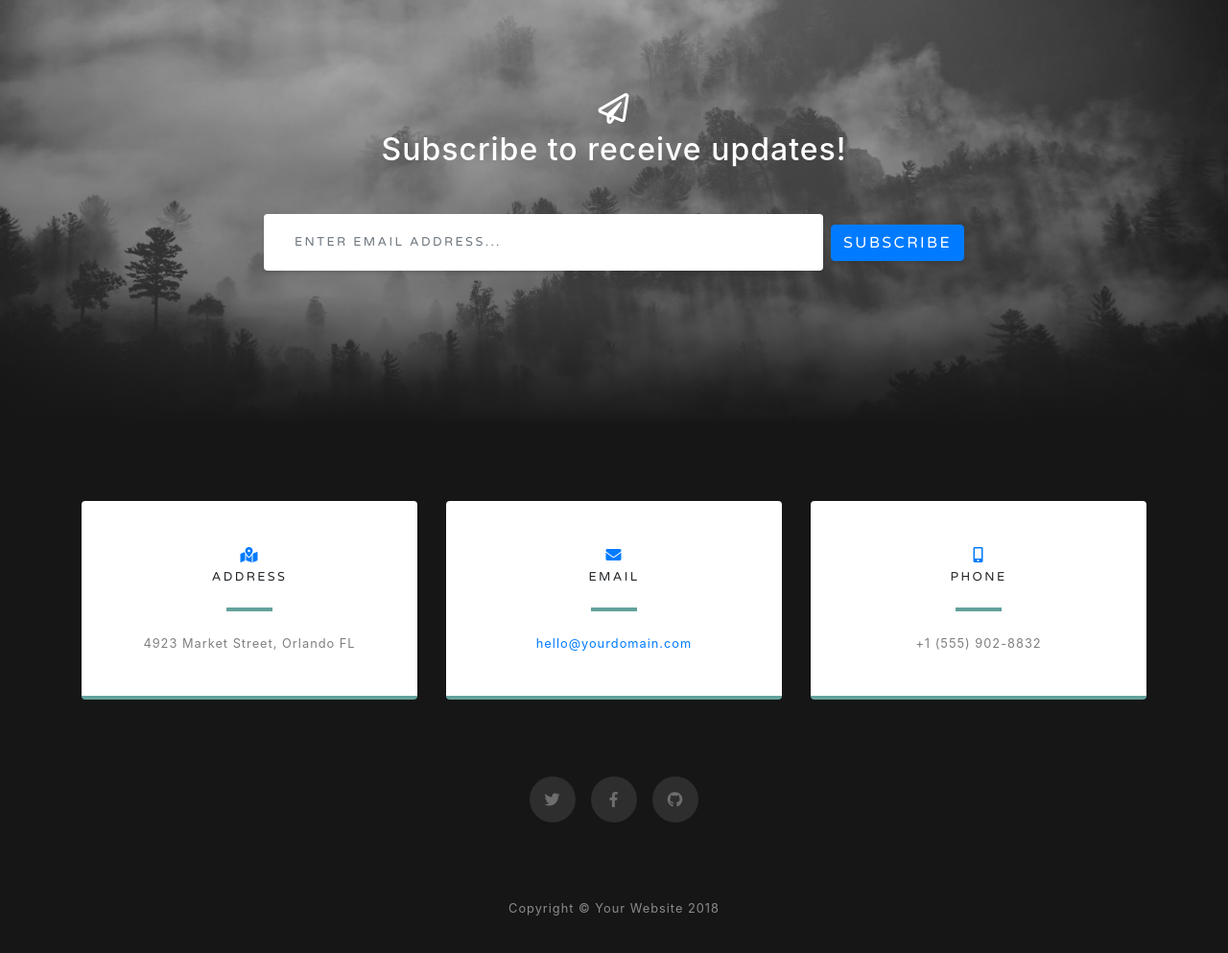
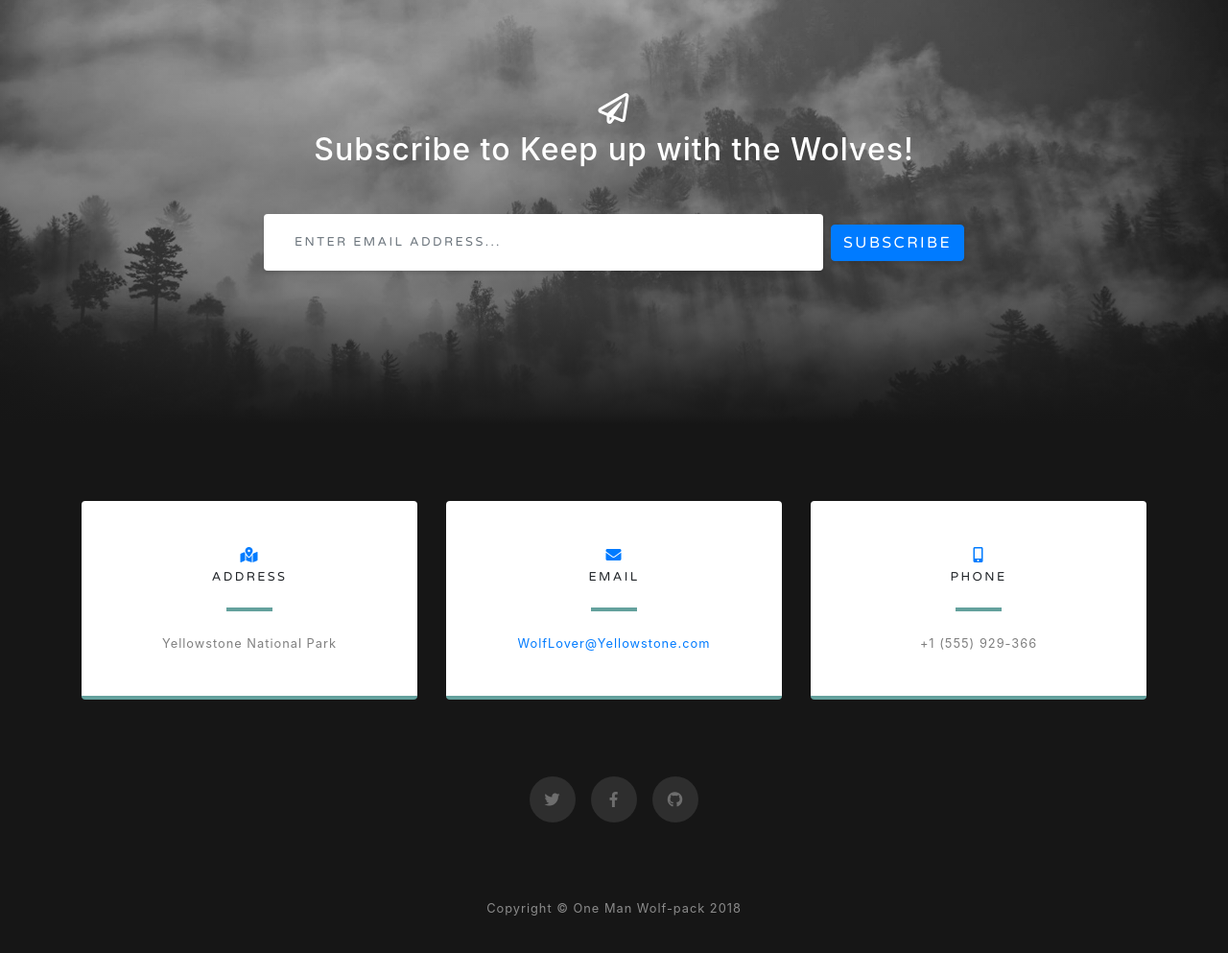
Before and after one commit to cartyrya/YellowstoneWolves, a website with bundled scripts: page index.html in a window 1280 px wide. Shown: the part 4200-5193 px from the top of the page at 96% size. Built offline with nearby package versions, Linux system fonts and the light colour scheme; files whose address does not match are found by name.

Commit message:
Messing around with pictures and customizing bootstrap page

```diff
--- a/css/grayscale.css
+++ b/css/grayscale.css
@@ -210,7 +210,7 @@
 .signup-section {
   padding: 10rem 0;
   background: -webkit-gradient(linear, left top, left bottom, from(rgba(22, 22, 22, 0.1)), color-stop(75%, rgba(22, 22, 22, 0.5)), to(#161616)), url("../img/bg-signup.jpg");
-  background: linear-gradient(to bottom, rgba(22, 22, 22, 0.1) 0%, rgba(22, 22, 22, 0.5) 75%, #161616 100%), url("../img/bg-signup.jpg");
+  background: linear-gradient(to bottom, rgba(22, 22, 22, 0.1) 0%, rgba(22, 22, 22, 0.5) 75%, #161616 100%), url("../img/whitewolf.jpg");
   background-position: center;
   background-repeat: no-repeat;
   background-attachment: scroll;
--- a/index.html
+++ b/index.html
@@ -311,7 +311,7 @@
           <div class="col-md-10 col-lg-8 mx-auto text-center">
 
             <i class="far fa-paper-plane fa-2x mb-2 text-white"></i>
-            <h2 class="text-white mb-5">Subscribe to receive updates!</h2>
+            <h2 class="text-white mb-5">Subscribe to Keep up with the Wolves!</h2>
 
             <form class="form-inline d-flex">
               <input type="email" class="form-control flex-fill mr-0 mr-sm-2 mb-3 mb-sm-0" id="inputEmail" placeholder="Enter email address...">
@@ -335,7 +335,7 @@
                 <i class="fas fa-map-marked-alt text-primary mb-2"></i>
                 <h4 class="text-uppercase m-0">Address</h4>
                 <hr class="my-4">
-                <div class="small text-black-50">4923 Market Street, Orlando FL</div>
+                <div class="small text-black-50">Yellowstone National Park</div>
               </div>
             </div>
           </div>
@@ -347,7 +347,7 @@
                 <h4 class="text-uppercase m-0">Email</h4>
                 <hr class="my-4">
                 <div class="small text-black-50">
-                  <a href="#">hello@yourdomain.com</a>
+                  <a href="#">WolfLover@Yellowstone.com</a>
                 </div>
               </div>
             </div>
@@ -359,7 +359,7 @@
                 <i class="fas fa-mobile-alt text-primary mb-2"></i>
                 <h4 class="text-uppercase m-0">Phone</h4>
                 <hr class="my-4">
-                <div class="small text-black-50">+1 (555) 902-8832</div>
+                <div class="small text-black-50">+1 (555) 929-366</div>
               </div>
             </div>
           </div>
@@ -383,7 +383,7 @@
     <!-- Footer -->
     <footer class="bg-black small text-center text-white-50">
       <div class="container">
-        Copyright &copy; Your Website 2018
+        Copyright &copy; One Man Wolf-pack 2018
       </div>
     </footer>
 
```
